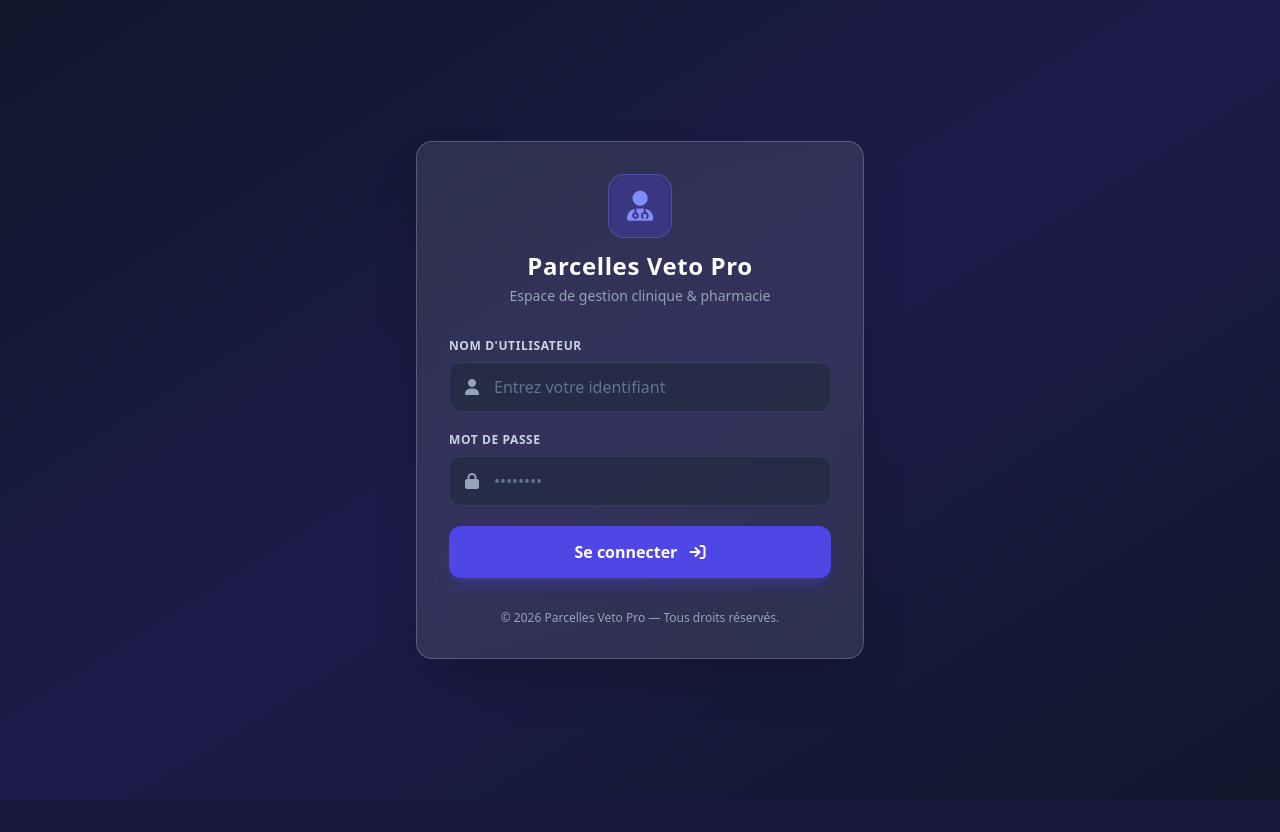
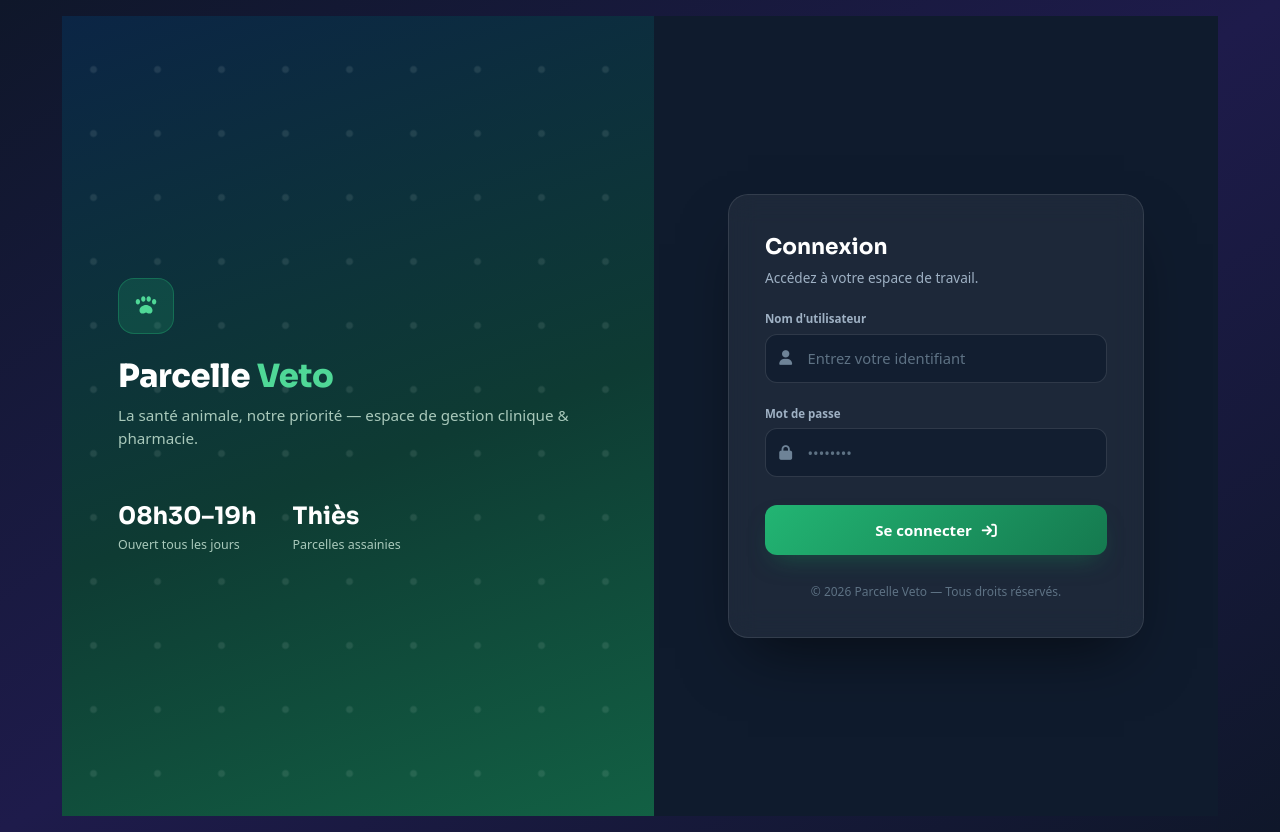
Before and after one commit to caissesosdirtech/Parcelle_veto, a Django app: page /accounts/login/ in a window 1280 px wide. Before the commit the page ends 800 px from the top, so only its background shows below. Run offline with Django 5.2, Linux system fonts and the light colour scheme; some libraries are stand-ins or nearby versions.

Commit message:
MAJ page login

```diff
--- a/templates/registration/login.html
+++ b/templates/registration/login.html
@@ -1,75 +1,264 @@
 <!-- templates/registration/login.html -->
 {% extends "auth_base.html" %}
 
-{% block title %}Connexion - Parcelles Veto Pro{% endblock %}
+{% block title %}Connexion - Parcelle Veto{% endblock %}
 
 {% block content %}
-<div class="w-full max-w-md bg-white/10 backdrop-blur-md rounded-2xl shadow-2xl border border-white/20 p-8 text-white">
+<link rel="preconnect" href="https://fonts.googleapis.com">
+<link href="https://fonts.googleapis.com/css2?family=Sora:wght@600;700;800&display=swap" rel="stylesheet">
 
-    <!-- Branding / Logo -->
-    <div class="text-center mb-8">
-        <div class="inline-flex items-center justify-center w-16 h-16 bg-indigo-600/30 rounded-2xl border border-indigo-400/30 mb-3 shadow-inner">
-            <i class="fa-solid fa-user-doctor text-3xl text-indigo-400"></i>
+<style>
+  .pv-auth-shell {
+    min-height: 100vh;
+    display: grid;
+    grid-template-columns: 1.05fr 1fr;
+    background: #0B2545;
+  }
+  @media (max-width: 900px) {
+    .pv-auth-shell { grid-template-columns: 1fr; }
+  }
+
+  /* ---------- Left brand panel ---------- */
+  .pv-brand {
+    position: relative;
+    overflow: hidden;
+    background: linear-gradient(160deg, #0B2545 0%, #0E3B33 55%, #15794F 130%);
+    display: flex;
+    flex-direction: column;
+    justify-content: center;
+    padding: 4rem 3.5rem;
+    color: #EAF6EF;
+  }
+  @media (max-width: 900px) {
+    .pv-brand { padding: 2.5rem 1.75rem; min-height: 260px; }
+  }
+
+  /* signature ambient motion: drifting paw pattern, subject-grounded, subtle */
+  .pv-paw-field {
+    position: absolute;
+    inset: -20%;
+    background-image: radial-gradient(circle, rgba(234,246,239,0.10) 0 3px, transparent 4px);
+    background-size: 64px 64px;
+    animation: pv-drift 40s linear infinite;
+  }
+  @keyframes pv-drift {
+    from { transform: translate3d(0,0,0); }
+    to   { transform: translate3d(-64px,-64px,0); }
+  }
+  @media (prefers-reduced-motion: reduce) {
+    .pv-paw-field { animation: none; }
+  }
+
+  .pv-brand-inner { position: relative; z-index: 1; max-width: 30rem; }
+
+  .pv-mark {
+    width: 3.5rem; height: 3.5rem;
+    display: flex; align-items: center; justify-content: center;
+    border-radius: 1rem;
+    background: rgba(34,181,115,0.18);
+    border: 1px solid rgba(34,181,115,0.35);
+    margin-bottom: 1.5rem;
+  }
+
+  .pv-brand h1 {
+    font-family: 'Sora', ui-sans-serif, system-ui, sans-serif;
+    font-size: 2rem;
+    font-weight: 800;
+    letter-spacing: -0.01em;
+    line-height: 1.15;
+    color: #FFFFFF;
+  }
+  .pv-brand h1 span { color: #4FD897; }
+
+  .pv-brand p.tagline {
+    margin-top: 0.6rem;
+    font-size: 0.95rem;
+    color: #A9C9BB;
+  }
+
+  .pv-brand-stats {
+    margin-top: 3rem;
+    display: flex;
+    gap: 2.25rem;
+  }
+  .pv-brand-stats div { display: flex; flex-direction: column; }
+  .pv-brand-stats .num {
+    font-family: 'Sora', ui-sans-serif, system-ui, sans-serif;
+    font-size: 1.5rem; font-weight: 700; color: #FFFFFF;
+  }
+  .pv-brand-stats .lbl { font-size: 0.78rem; color: #A9C9BB; margin-top: 2px; }
+
+  @media (max-width: 900px) {
+    .pv-brand-stats { display: none; }
+  }
+
+  /* ---------- Right form panel ---------- */
+  .pv-form-panel {
+    display: flex; align-items: center; justify-content: center;
+    background: #0F1B2D;
+    padding: 2.5rem 1.5rem;
+  }
+
+  .pv-card {
+    width: 100%;
+    max-width: 26rem;
+    background: rgba(255,255,255,0.06);
+    backdrop-filter: blur(14px);
+    border: 1px solid rgba(255,255,255,0.10);
+    border-radius: 1.25rem;
+    box-shadow: 0 30px 60px -20px rgba(0,0,0,0.55);
+    padding: 2.25rem;
+    color: #EDF2F7;
+    animation: pv-card-in 0.55s cubic-bezier(0.16,1,0.3,1) both;
+  }
+  @keyframes pv-card-in {
+    from { opacity: 0; transform: translateY(14px); }
+    to   { opacity: 1; transform: translateY(0); }
+  }
+  @media (prefers-reduced-motion: reduce) {
+    .pv-card { animation: none; }
+  }
+
+  .pv-card h2 {
+    font-family: 'Sora', ui-sans-serif, system-ui, sans-serif;
+    font-size: 1.35rem; font-weight: 700; color: #fff;
+  }
+  .pv-card p.sub { font-size: 0.85rem; color: #9FB1C4; margin-top: 0.3rem; }
+
+  .pv-field { margin-top: 1.35rem; }
+  .pv-field label {
+    display: block; font-size: 0.72rem; font-weight: 700;
+    color: #9FB1C4; margin-bottom: 0.4rem;
+  }
+  .pv-input-wrap { position: relative; }
+  .pv-input-wrap i {
+    position: absolute; left: 0.9rem; top: 50%; transform: translateY(-50%);
+    color: #6E8397; font-size: 0.92rem;
+  }
+  .pv-input-wrap input {
+    width: 100%;
+    padding: 0.78rem 1rem 0.78rem 2.6rem;
+    background: rgba(15,27,45,0.65);
+    border: 1px solid rgba(255,255,255,0.12);
+    border-radius: 0.75rem;
+    color: #fff;
+    font-size: 0.92rem;
+    transition: border-color 0.15s, box-shadow 0.15s;
+  }
+  .pv-input-wrap input::placeholder { color: #5E7284; }
+  .pv-input-wrap input:focus {
+    outline: none;
+    border-color: #22B573;
+    box-shadow: 0 0 0 3px rgba(34,181,115,0.22);
+  }
+
+  .pv-submit {
+    width: 100%;
+    margin-top: 1.75rem;
+    padding: 0.85rem 1rem;
+    border: none; border-radius: 0.75rem;
+    background: linear-gradient(135deg, #22B573, #15794F);
+    color: #fff; font-weight: 700; font-size: 0.94rem;
+    box-shadow: 0 12px 24px -10px rgba(21,121,79,0.55);
+    cursor: pointer;
+    transition: transform 0.15s, box-shadow 0.15s;
+  }
+  .pv-submit:hover { transform: translateY(-1px); box-shadow: 0 16px 28px -10px rgba(21,121,79,0.65); }
+  .pv-submit:focus-visible { outline: 2px solid #4FD897; outline-offset: 2px; }
+
+  .pv-error {
+    margin-top: 1.25rem;
+    display: flex; align-items: flex-start; gap: 0.65rem;
+    padding: 0.85rem 1rem;
+    background: rgba(220,53,69,0.14);
+    border: 1px solid rgba(220,53,69,0.35);
+    border-radius: 0.75rem;
+    color: #FFC7CC;
+    font-size: 0.85rem;
+  }
+
+  .pv-footer-note {
+    margin-top: 1.75rem;
+    text-align: center;
+    font-size: 0.75rem;
+    color: #5E7284;
+  }
+</style>
+
+<div class="pv-auth-shell">
+
+  <!-- LEFT: brand panel -->
+  <div class="pv-brand">
+    <div class="pv-paw-field"></div>
+    <div class="pv-brand-inner">
+      <div class="pv-mark">
+        <svg width="26" height="26" viewBox="0 0 24 24" fill="none" xmlns="http://www.w3.org/2000/svg">
+          <path d="M4.5 10.5c1.1 0 2-1.12 2-2.5s-.9-2.5-2-2.5-2 1.12-2 2.5.9 2.5 2 2.5Z" fill="#4FD897"/>
+          <path d="M9.5 8c1.1 0 2-1.12 2-2.5S10.6 3 9.5 3s-2 1.12-2 2.5S8.4 8 9.5 8Z" fill="#4FD897"/>
+          <path d="M14.5 8c1.1 0 2-1.12 2-2.5S15.6 3 14.5 3s-2 1.12-2 2.5S13.4 8 14.5 8Z" fill="#4FD897"/>
+          <path d="M19.5 10.5c1.1 0 2-1.12 2-2.5s-.9-2.5-2-2.5-2 1.12-2 2.5.9 2.5 2 2.5Z" fill="#4FD897"/>
+          <path d="M12 11c-2.9 0-6 2.1-6 5.1 0 1.7 1.2 2.9 2.8 2.9.9 0 1.5-.3 2.2-.6.5-.2 1-.4 1-.4s.5.2 1 .4c.7.3 1.3.6 2.2.6 1.6 0 2.8-1.2 2.8-2.9 0-3-3.1-5.1-6-5.1Z" fill="#4FD897"/>
+        </svg>
       </div>
-        <h1 class="text-2xl font-bold tracking-wide">Parcelles Veto Pro</h1>
-        <p class="text-slate-400 text-sm mt-1">Espace de gestion clinique & pharmacie</p>
+      <h1>Parcelle <span>Veto</span></h1>
+      <p class="tagline">La santé animale, notre priorité — espace de gestion clinique &amp; pharmacie.</p>
+
+      <div class="pv-brand-stats">
+        <div>
+          <span class="num">08h30–19h</span>
+          <span class="lbl">Ouvert tous les jours</span>
+        </div>
+        <div>
+          <span class="num">Thiès</span>
+          <span class="lbl">Parcelles assainies</span>
+        </div>
+      </div>
+    </div>
   </div>
 
-    <!-- Affichage des erreurs -->
+  <!-- RIGHT: form panel -->
+  <div class="pv-form-panel">
+    <div class="pv-card">
+      <h2>Connexion</h2>
+      <p class="sub">Accédez à votre espace de travail.</p>
+
       {% if form.errors %}
-        <div class="mb-6 p-4 bg-red-500/20 border border-red-500/50 rounded-xl text-red-200 text-sm flex items-center gap-3">
-            <i class="fa-solid fa-circle-exclamation text-lg"></i>
+        <div class="pv-error">
+          <i class="fa-solid fa-circle-exclamation" style="margin-top:2px;"></i>
           <span>Identifiant ou mot de passe incorrect.</span>
         </div>
       {% endif %}
 
-    <!-- Formulaire de Connexion -->
-    <form method="post" action="{% url 'login' %}" class="space-y-5">
+      <form method="post" action="{% url 'login' %}">
         {% csrf_token %}
 
-        <!-- Champ Identifiant -->
-        <div>
-            <label class="block text-xs font-semibold uppercase tracking-wider text-slate-300 mb-2">
-                Nom d'utilisateur
-            </label>
-            <div class="relative">
-                <span class="absolute inset-y-0 left-0 flex items-center pl-4 text-slate-400">
+        <div class="pv-field">
+          <label for="id_username">Nom d'utilisateur</label>
+          <div class="pv-input-wrap">
             <i class="fa-solid fa-user"></i>
-                </span>
-                <input type="text" name="username" required
-                    class="w-full pl-11 pr-4 py-3 bg-slate-800/60 border border-slate-700/80 rounded-xl text-white placeholder-slate-500 focus:outline-none focus:ring-2 focus:ring-indigo-500 focus:border-transparent transition-all"
-                    placeholder="Entrez votre identifiant">
+            <input type="text" id="id_username" name="username" required
+                   placeholder="Entrez votre identifiant" autocomplete="username">
           </div>
         </div>
 
-        <!-- Champ Mot de passe -->
-        <div>
-            <label class="block text-xs font-semibold uppercase tracking-wider text-slate-300 mb-2">
-                Mot de passe
-            </label>
-            <div class="relative">
-                <span class="absolute inset-y-0 left-0 flex items-center pl-4 text-slate-400">
+        <div class="pv-field">
+          <label for="id_password">Mot de passe</label>
+          <div class="pv-input-wrap">
             <i class="fa-solid fa-lock"></i>
-                </span>
-                <input type="password" name="password" required
-                    class="w-full pl-11 pr-4 py-3 bg-slate-800/60 border border-slate-700/80 rounded-xl text-white placeholder-slate-500 focus:outline-none focus:ring-2 focus:ring-indigo-500 focus:border-transparent transition-all"
-                    placeholder="••••••••">
+            <input type="password" id="id_password" name="password" required
+                   placeholder="••••••••" autocomplete="current-password">
           </div>
         </div>
 
-        <!-- Bouton de Soumission -->
-        <button type="submit"
-            class="w-full py-3.5 px-4 bg-indigo-600 hover:bg-indigo-500 active:bg-indigo-700 text-white font-semibold rounded-xl shadow-lg shadow-indigo-600/30 transition-all duration-200 transform hover:-translate-y-0.5">
-            Se connecter <i class="fa-solid fa-arrow-right-to-bracket ml-2"></i>
+        <button type="submit" class="pv-submit">
+          Se connecter <i class="fa-solid fa-arrow-right-to-bracket" style="margin-left:6px;"></i>
         </button>
 
-        <!-- Redirection en cas d'accès direct -->
         <input type="hidden" name="next" value="{{ next }}" />
       </form>
 
-    <!-- Footer de la carte -->
-    <div class="mt-8 text-center text-xs text-slate-400">
-        &copy; {% now "Y" %} Parcelles Veto Pro — Tous droits réservés.
+      <p class="pv-footer-note">&copy; {% now "Y" %} Parcelle Veto — Tous droits réservés.</p>
+    </div>
   </div>
 
 </div>
```
Lines whose indentation alone changed are shown as unchanged.
